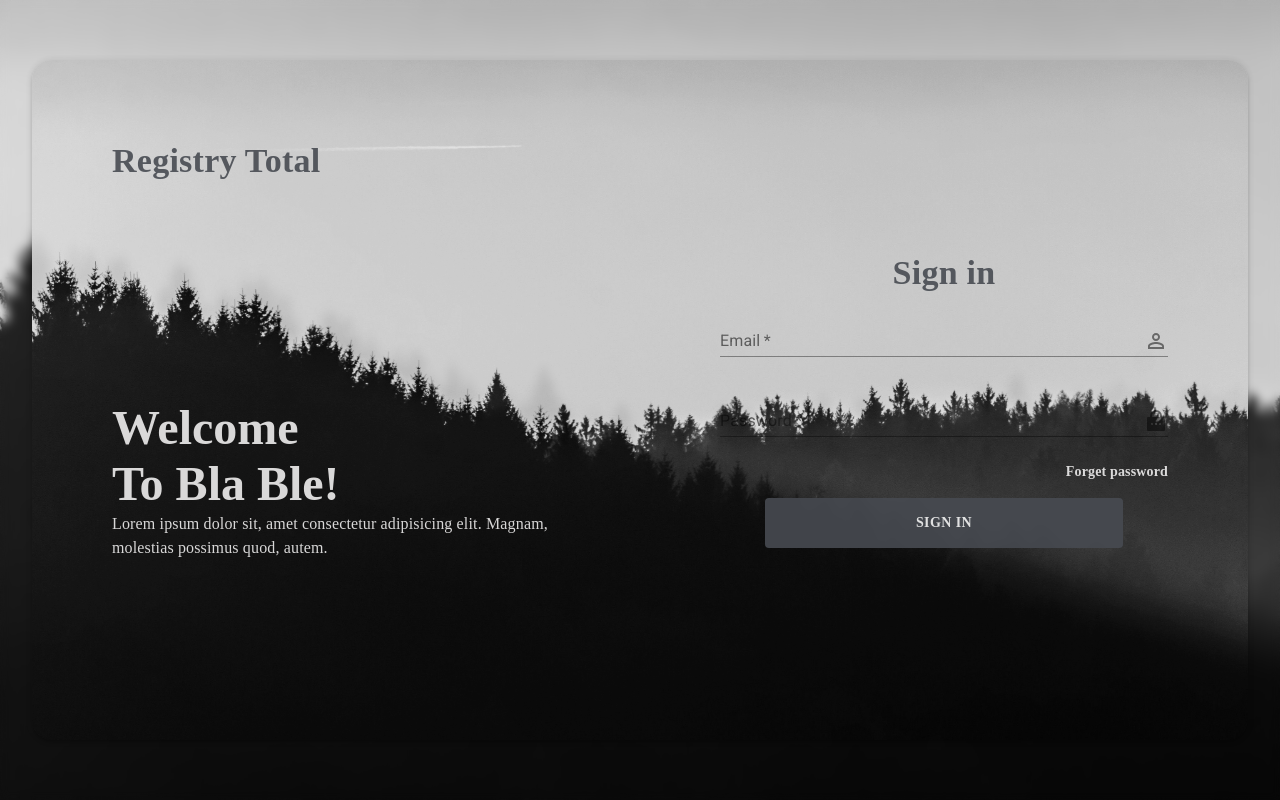
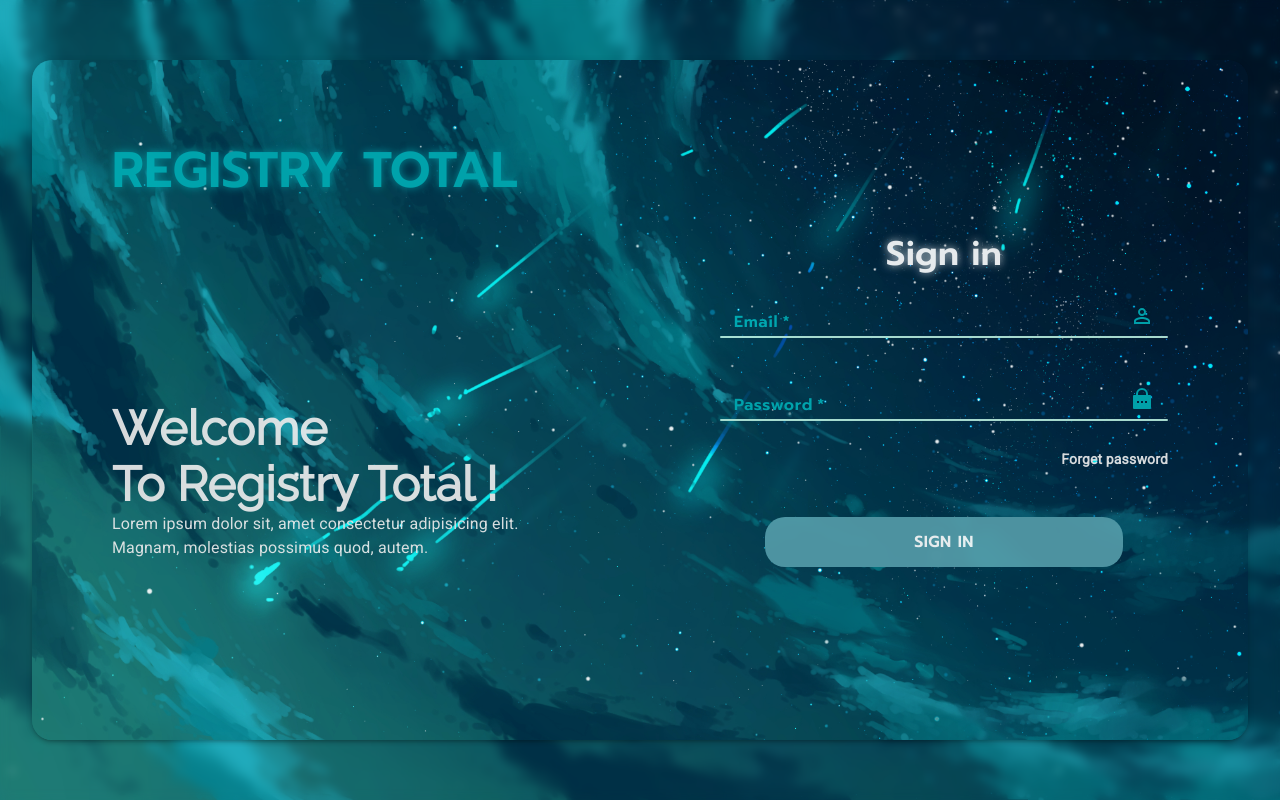
Before and after one commit to nad1011/registry_total, a React (Create React App) app: page / in a window 1280 px wide. Built offline with nearby package versions, Linux system fonts and the light colour scheme; no server answers; the database is empty.

Commit message:
make dream come true

```diff
--- a/src/App.css
+++ b/src/App.css
@@ -1,5 +1,5 @@
 @import url('https://fonts.googleapis.com/css2?family=Inter:wght@300&family=Raleway&family=Roboto:wght@400&display=swap');
-
+@import url('https://fonts.googleapis.com/css2?family=Prompt:wght@600&display=swap');
 :root {
   --secondary-color: #ffffff;
   --primary-color: #efeeee;
@@ -28,7 +28,8 @@ body {
 }
 
 *::-webkit-scrollbar {
-  width: 10px;
+  max-width: 10px;
+  max-height: 10px;
 }
 
 *::-webkit-scrollbar-track {
@@ -37,7 +38,7 @@ body {
 }
 
 *::-webkit-scrollbar-thumb {
-  background-color: #808080;
+  background-color: #569DAA;
   border-radius: 10px;
   border: 3px solid #ffffff;
 }
--- a/src/components/RenewForm.jsx
+++ b/src/components/RenewForm.jsx
@@ -1,5 +1,5 @@
 import React from "react";
-import { Checkbox, FormControlLabel, Box } from "@mui/material";
+import { FormControlLabel, Box } from "@mui/material";
 import { styled } from "@mui/material/styles";
 import { DirectionsCar, CalendarMonth, Person } from "@mui/icons-material";
 import FormInput from "./FormInput/FormInput";
--- a/src/components/TripleToggleSwitch/Styles.jsx
+++ b/src/components/TripleToggleSwitch/Styles.jsx
@@ -3,7 +3,7 @@ import styled from 'styled-components';
 export const Switch = styled.div`
   font-family: "Lucida Grande", Tahoma, Verdana, sans-serif;
   position: relative;
-  height: 100%;
+  height: 30px;
   width: 100%;
   background-color: var(--secondary-color);
   border-radius: 5px;
--- a/src/pages/Registration.jsx
+++ b/src/pages/Registration.jsx
@@ -37,10 +37,10 @@ const StyledButton = styled("button")({
     zIndex: 10,
   },
   "& span:last-child": {
+    fontSize: "0.7em",
     color: "white",
     display: "block",
     position: "absolute",
-    fontSize: "0.9em",
     bottom: 0,
     transition: "all 300ms cubic-bezier(0.48, 0, 0.12, 1)",
     zIndex: 100,
@@ -212,44 +212,34 @@ const Registration = () => {
                   borderTopRightRadius: 15,
                 }}
               > */}
-              <StyledButton onClick={toPrevChunk} >
+              <StyledButton onClick={toPrevChunk}>
                 <span>
-                  <ArrowLeft fontSize="large" sx={{
-                    height: "100%",
-                  }}/>
+                  <ArrowLeft
+                    sx={{
+                      height: "100%",
+                      width: "100%",
+                    }}
+                  />
                 </span>
                 <span>BACK</span>
               </StyledButton>
               <StyledButton onClick={toNextChunk}>
                 <span>
-                  <ArrowRight fontSize="large"
-                  sx={{
-                    height: "100%",
-                  }}/>
+                  <ArrowRight
+                    sx={{
+                      height: "100%",
+                      width: "100%",
+                      // fontSize: {
+                      //   xs: "10",
+                      //   sm: "10",
+                      //   md: "30",
+                      //   lg: "30",
+                      // }
+                    }}
+                  />
                 </span>
                 <span>NEXT</span>
               </StyledButton>
-              {/* <IconButton
-                  onClick={toPrevChunk}
-                  sx={{
-                    backgroundColor: "var(--secondary-color)",
-                    ":hover": { backgroundColor: "var(--border-color)" },
-                  }}
-                  size="small"
-                >
-                  <ArrowLeft fontSize="large" />
-                </IconButton>
-                <IconButton
-                  onClick={toNextChunk}
-                  sx={{
-                    backgroundColor: "var(--secondary-color)",
-                    ":hover": { backgroundColor: "var(--border-color)" },
-                  }}
-                  size="small"
-                >
-                  <ArrowRight fontSize="large" />
-                </IconButton> */}
-              {/* </Stack> */}
             </Stack>
           </Stack>
           <Box
--- a/src/pages/SignIn.jsx
+++ b/src/pages/SignIn.jsx
@@ -3,6 +3,8 @@ import { useState, useEffect } from "react";
 import { signInWithEmailAndPassword, signOut } from "firebase/auth";
 import { fireAuth } from "../database/firebase";
 import { user } from "../database/cache";
+import { styled } from "@mui/material/styles";
+import KeyboardDoubleArrowRightIcon from "@mui/icons-material/KeyboardDoubleArrowRight";
 
 import {
   Box,
@@ -16,7 +18,66 @@ import {
 } from "@mui/material";
 import { RiLockPasswordFill } from "react-icons/ri";
 import { MdPermIdentity } from "react-icons/md";
-import backgroundImage from "../assets/images/test2.jpg";
+import backgroundImage from "../assets/images/WVntmOE.jpg";
+
+const CustomTextField1 = styled(TextField)(({ theme }) => ({
+  position: "relative",
+  width: "100%",
+  marginTop: "20px",
+  marginBottom: "20px",
+  "& .MuiInputBase-input": {
+    position: "relative",
+    width: "100%",
+    padding: "10px 5px",
+    background: "transparent",
+    outline: "none",
+    boxShadow: "none",
+    border: "none",
+    color: "#569DAA",
+    fontSize: "1em",
+    letterSpacing: "0.05em",
+    transition: "0.5s",
+    zIndex: 10,
+  },
+  "& .MuiInputLabel-root": {
+    color: "var(--title-color)",
+    fontWeight: "bold",
+    position: "absolute",
+    left: 0,
+    // padding: "20px 10px 10px",
+    fontSize: "1em",
+    fontFamily: "prompt",
+    letterSpacing: "0.05em",
+    transition: "0.5s",
+    pointerEvents: "none",
+  },
+  "&.Mui-focused .MuiInputLabel-root": {
+    color: "var(--title-color) !important", // update label color when focused
+  },
+  "& .MuiInputLabel-shrink": {
+    transform: "translateY(-20px)",
+    fontSize: "0.8em",
+  },
+  "& .MuiInputBase-root::after": {
+    position: "absolute",
+    left: 0,
+    bottom: 0,
+    width: "100%",
+    height: "2px",
+    background: "#B9EDDD",
+    borderRadius: "4px",
+    transition: "0.5s",
+    pointerEvents: "none",
+    zIndex: 9,
+    content: '""',
+  },
+  "& .MuiInputLabel-shrink + .MuiInputBase-root::after": {
+    height: "100%",
+  },
+  "& .MuiOutlinedInput-notchedOutline": {
+    border: "none",
+  },
+}));
 
 const SignIn = ({ transfer }) => {
   useEffect(() => {
@@ -26,9 +87,13 @@ const SignIn = ({ transfer }) => {
 
   const [input, setInput] = useState({ email: "", password: "" });
   const [emailError, setEmailError] = useState({ state: false, message: "" });
-  const [passwordError, setPasswordError] = useState({ state: false, message: "" });
+  const [passwordError, setPasswordError] = useState({
+    state: false,
+    message: "",
+  });
 
-  const handleInput = (e) => setInput({ ...input, [e.target.name]: e.target.value });
+  const handleInput = (e) =>
+    setInput({ ...input, [e.target.name]: e.target.value });
 
   const handleSignIn = () => {
     setEmailError({ state: false, message: "" });
@@ -105,18 +170,20 @@ const SignIn = ({ transfer }) => {
           alignItems={"center"}
         >
           <Grid item xs={0} lg={6} sx={{ height: "100%" }}>
-            <Stack sx={{ height: "100%", p: 10 }}>
+            <Stack sx={{ height: "100%", p: { xs: 3, sm: 4, md: 6, lg: 10 } }}>
               <Box sx={{ height: "50%" }}>
                 <Typography
                   variant="h4"
                   gutterBottom
                   sx={{
-                    color: "var(--avatar-color)",
+                    textShadow: "0 0 8px rgba(1,173,181, 0.8)",
+                    color: "var(--title-color)",
                     fontWeight: "bold",
-                    fontFamily: "Roboto Mono",
+                    fontFamily: "Prompt",
+                    fontSize: 50,
                   }}
                 >
-                  Registry Total
+                  REGISTRY TOTAL
                 </Typography>
               </Box>
               <Box sx={{ height: "50%" }}>
@@ -124,7 +191,7 @@ const SignIn = ({ transfer }) => {
                   variant="h3"
                   sx={{
                     color: "var(--primary-color)",
-                    fontFamily: "roboto mono",
+                    fontFamily: "var(--font-raleway)",
                     fontWeight: "bold",
                   }}
                 >
@@ -134,18 +201,22 @@ const SignIn = ({ transfer }) => {
                   variant="h3"
                   sx={{
                     color: "var(--primary-color)",
-                    fontFamily: "roboto mono",
+                    fontFamily: "var(--font-raleway)",
                     fontWeight: "bold",
                   }}
                 >
-                  To Bla Ble!
+                  To Registry Total !
                 </Typography>
                 <Typography
                   variant="p"
-                  sx={{ color: "var(--primary-color)", fontFamily: "poppins" }}
+                  sx={{
+                    color: "var(--primary-color)",
+                    fontFamily: "var(--font-roboto)",
+                    fontSize: 16,
+                  }}
                 >
-                  Lorem ipsum dolor sit, amet consectetur adipisicing elit. Magnam, molestias
-                  possimus quod, autem.
+                  Lorem ipsum dolor sit, amet consectetur adipisicing elit.
+                  Magnam, molestias possimus quod, autem.
                 </Typography>
               </Box>
             </Stack>
@@ -164,23 +235,30 @@ const SignIn = ({ transfer }) => {
               <Typography
                 variant="h4"
                 sx={{
-                  color: "var(--avatar-color)",
-                  fontFamily: "roboto mono",
+                  textShadow: {
+                    xs: "0 0 8px rgba(1,173,181, 0.8)",
+                    lg: "0 0 8px rgba(255, 255, 255, 0.8)",
+                  },
+                  color: { xs: "#569DAA", lg: "var(--secondary-color)" },
+                  fontFamily: "Prompt",
                   fontWeight: "bold",
                 }}
               >
                 Sign in
               </Typography>
-              <TextField
+              <CustomTextField1
                 required
                 name="email"
                 label="Email"
-                variant="standard"
-                sx={{ width: 1, my: 2, fontFamily: "poppins" }}
                 InputProps={{
                   endAdornment: (
-                    <InputAdornment position="end">
-                      <MdPermIdentity size={24} />
+                    <InputAdornment
+                      position="end"
+                      sx={{
+                        zIndex: 10,
+                      }}
+                    >
+                      <MdPermIdentity size={24} color="var(--title-color)" />
                     </InputAdornment>
                   ),
                 }}
@@ -188,19 +266,34 @@ const SignIn = ({ transfer }) => {
                 error={emailError.state}
                 helperText={emailError.message}
               />
-              <TextField
-                required
+              <CustomTextField1
                 type="password"
                 name="password"
                 label="Password"
-                variant="standard"
-                sx={{ width: 1, my: 2, fontFamily: "poppins" }}
+                required
                 InputProps={{
+                  classes: {
+                    input: "MuiInputBase-input",
+                  },
                   endAdornment: (
-                    <InputAdornment position="end">
-                      <RiLockPasswordFill size={24} />
+                    <InputAdornment
+                      position="end"
+                      sx={{
+                        zIndex: 10,
+                      }}
+                    >
+                      <RiLockPasswordFill
+                        size={24}
+                        color="var(--title-color)"
+                      />
                     </InputAdornment>
                   ),
+                }}
+                InputLabelProps={{
+                  classes: {
+                    root: "MuiInputLabel-root",
+                    shrink: "MuiInputLabel-shrink",
+                  },
                 }}
                 onChange={handleInput}
                 error={passwordError.state}
@@ -209,14 +302,17 @@ const SignIn = ({ transfer }) => {
               <Link
                 href=""
                 sx={{
+                  // width: 0.8,
+                  height: 0.1,
                   alignSelf: "flex-end",
                   mt: 1,
-                  fontFamily: "poppins",
+                  fontFamily: "var(--font-roboto)",
                   fontWeight: "bold",
                   fontSize: 14,
-                  color: "var(--primary-color)",
+                  color: { xs: "#569DAA", lg: "var(--primary-color)" },
                   textDecoration: "none",
-                  ":hover": { color: "var(--border-color)" },
+                  transition: "0.5s",
+                  ":hover": { color: "#B9EDDD", fontSize: 16 },
                 }}
               >
                 Forget password
@@ -226,13 +322,16 @@ const SignIn = ({ transfer }) => {
                   width: 0.8,
                   height: 50,
                   mt: 2,
-                  backgroundColor: "var(--avatar-color)",
-                  color: "whitesmoke",
+                  backgroundColor: "#569DAA",
+                  fontSize: "1em",
+                  borderRadius: 5,
+                  color: "white",
                   fontWeight: "bold",
-                  fontFamily: "poppins",
+                  fontFamily: "prompt",
+                  transition: "0.3s",
                   "&:hover": {
                     backgroundColor: "var(--border-color)",
-                    color: "var(--avatar-color)",
+                    fontSize: "1.2em",
                   },
                 }}
                 onClick={handleSignIn}
```
Also changed, not shown: src/components/Table.jsx (+29 -8 lines), src/pages/Statistic.jsx (+4 -3 lines), src/assets/images/WVntmOE.jpg (added).
